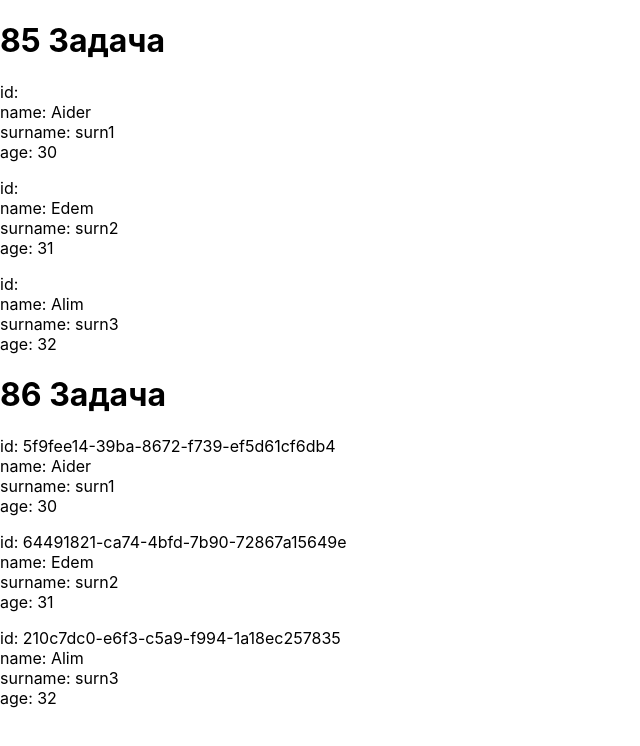
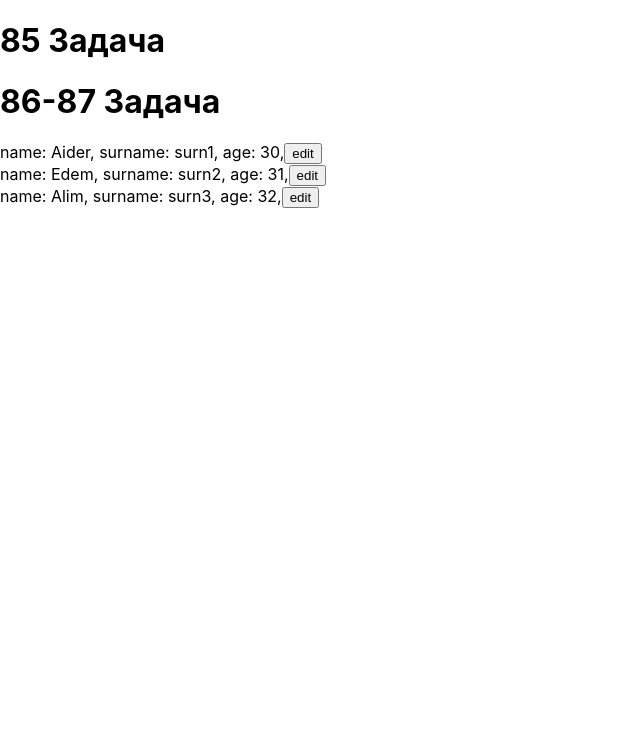
Before and after one commit to Vilen-lfk/React_tasks, a React (Create React App) app: page / in a window 1280 px wide. Shown: the top 746 px of the page, without its empty margins (0-640 px from the left). Built offline with nearby package versions, Linux system fonts and the light colour scheme.

Commit message:
86-91 tasks

```diff
--- a/src/App6.js
+++ b/src/App6.js
@@ -2,18 +2,51 @@ import React, { useState } from 'react';
 import uuid from "react-uuid";
 import State from "./State";
 
-function App(props) {
+function App() {
     //85
 	const initUsers = [
-        {id: uuid(1), name: 'Aider', surname: 'surn1', age: 30},
-        {id: uuid(2), name: 'Edem', surname: 'surn2', age: 31},
-        {id: uuid(3), name: 'Alim', surname: 'surn3', age: 32},
+        {id: uuid(1), name: 'Aider', surname: 'surn1', age: 30, inCart: false},
+        {id: uuid(2), name: 'Edem', surname: 'surn2', age: 31, inCart: false},
+        {id: uuid(3), name: 'Alim', surname: 'surn3', age: 32, inCart: false},
     ];
     const [users, setUsers] = useState(initUsers)
+
 	const renderUsers = users.map(user => (
-        <State key={user.id} name={user.name} surname={user.surname} age={user.age} />
+        <State key={user.id} э
+        name={user.name}
+        surname={user.surname}
+        age={user.age}
+        inCart={user.inCart}
+        addToCart={addToCart}/>
     ));
-    //86
+    //86-87-88
+
+    function addToCart(id) {
+        setUsers(users.map(user => {
+            if (user.id === id) {
+                return { ...user, inCart: true };  // Создаем новый объект с обновленным значением inCart
+            }
+            return user;
+        }));
+    }
+    function toggleMode(id) {
+        setUsers(users.map(use => {
+            if (use.id === id) {
+                use.isEdit = !use.isEdit;
+            }
+
+            return use;
+        }));
+    }
+    function editProd(id, field, event) {
+        setUsers(users.map(use => {
+            if (use.id === id) {
+                use[field] = event.target.value;
+            }
+
+            return use;
+        }));
+    }
     const items = users.map(use =>{
         return <State
         key = {use.id}
@@ -21,16 +54,20 @@ function App(props) {
         name ={use.name}
         surname = {use.surname}
         age = {use.age}
+        isEdit={use.isEdit}
+		toggleMode={toggleMode}
+		editProd={editProd}
         />
     })
+
     return (
         <>
            <div>
             <h1>85 Задача</h1>
-           {renderUsers}
+            {/*{renderUsers}*/}
 		</div>
         <div>
-            <h1>86 Задача</h1>
+            <h1>86-87 Задача</h1>
             {items}
         </div>
         </>
--- a/src/State.js
+++ b/src/State.js
@@ -1,16 +1,41 @@
 import React from 'react';
 
-function State(props) {
-    return (
-        <>
-            <p>
-                id: <span>{props.id}</span> <br />
-                name: <span>{props.name}</span> <br />
-                surname: <span>{props.surname}</span> <br />
-                age: <span>{props.age}</span> <br />
-            </p>
-        </>
-    );
+function State({ id, name, surname, age,inCart ,addToCart,isEdit, toggleMode, editProd }) {
+    function ProductField({ id, text,
+        type, isEdit, editProd }) {
+        return isEdit
+            ? <input value={text} onChange={event => editProd(id, type, event)} />
+            : <span>{text}</span>
+        ;
+    }
+    return <div>
+
+        name: <ProductField
+			id={id}
+			text={name}
+			type="name"
+			isEdit={isEdit}
+			editProd={editProd}
+		/>,
+        surname: <ProductField
+			id={id}
+			text={surname}
+			type="surname"
+			isEdit={isEdit}
+			editProd={editProd}
+		/>,
+        age: <ProductField
+			id={id}
+			text={age}
+			type="age"
+			isEdit={isEdit}
+			editProd={editProd}
+		/>,
+
+        <button onClick={() => toggleMode(id)}>
+			{isEdit ? 'save': 'edit'}
+		</button>
+    </div>;
 }
 
 export default State;
```
